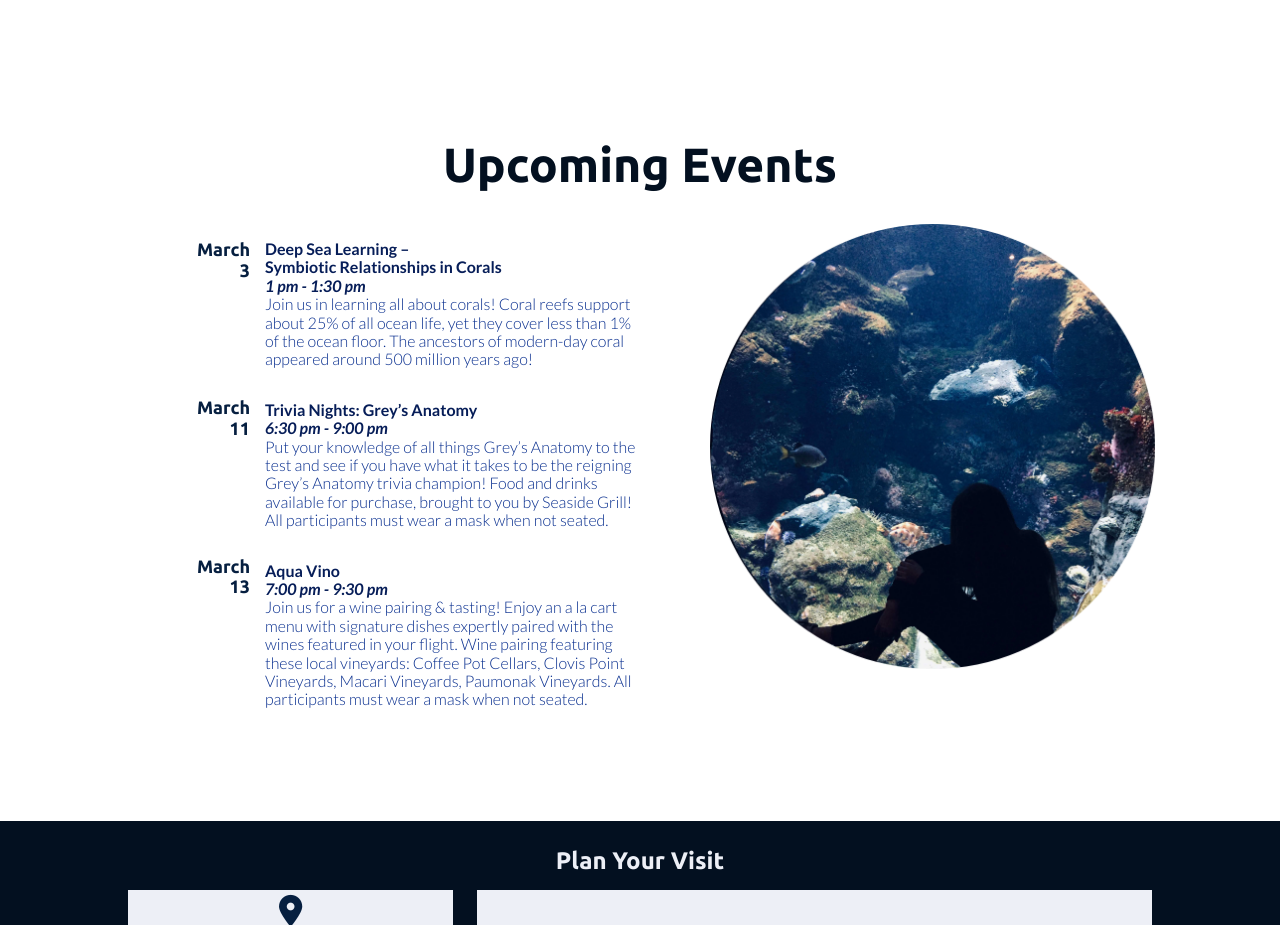
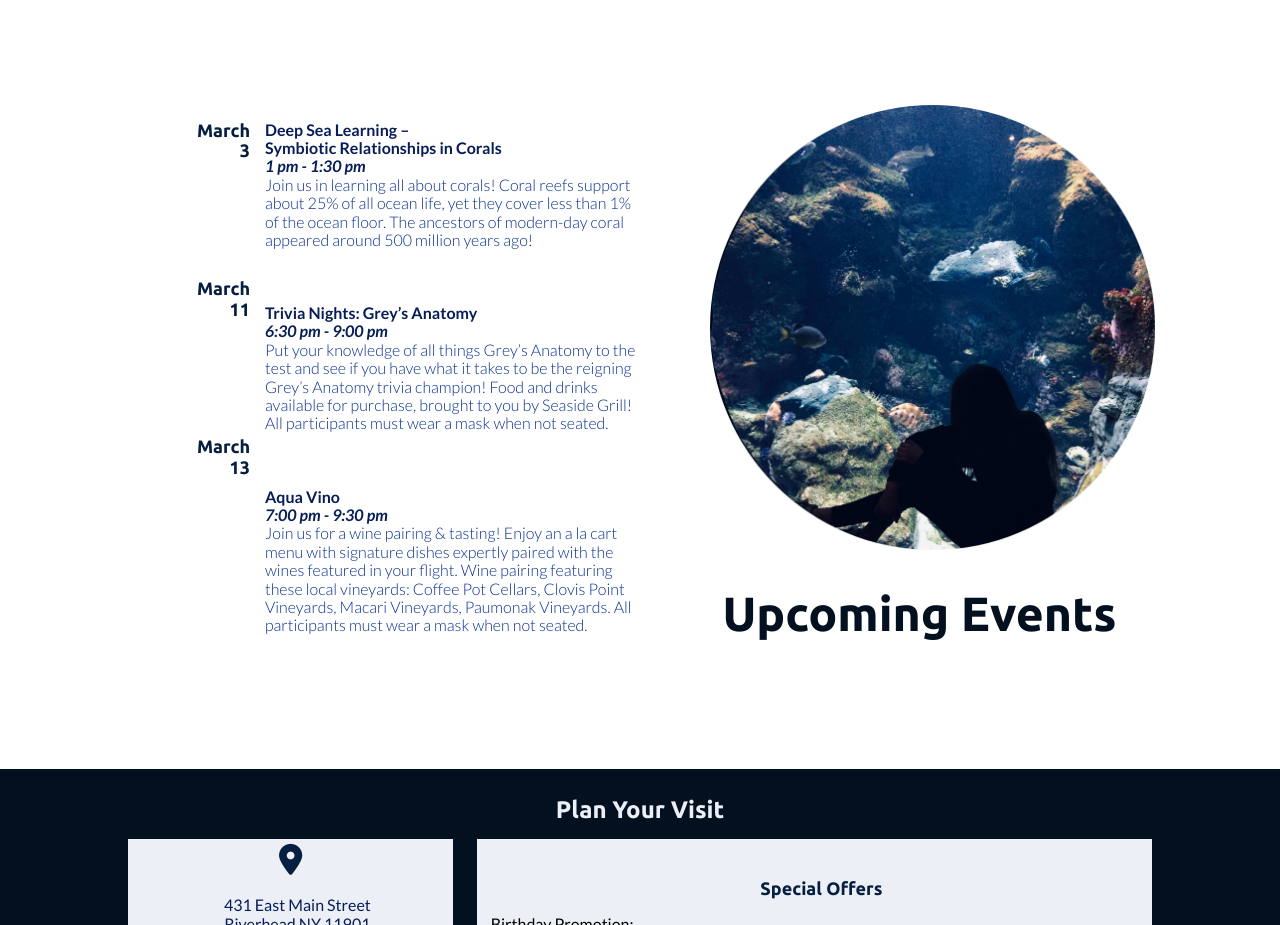
Before and after one commit to NicoleNowakowski/Nicole-Web2-Final, a plain HTML site: page deploy/index.html in a window 1280 px wide. Shown: the part 1676-2601 px from the top of the page. Drawn offline with nearby package versions, Linux system fonts and the light colour scheme.

Commit message:
trying to fix upcoming events

```diff
--- a/deploy/index.html
+++ b/deploy/index.html
@@ -109,11 +109,13 @@
                         </section>
         <section id=upcomingevents>
                                     <div>
-                                        <h1>Upcoming Events</h1>
-                                        <div>
+                                        <div id=grid>
                                             <aside id=picture>
                                                 <img src="img/upcomingevents/upcomingeventspic.png" alt="penguin">
+                                                <h1>Upcoming Events</h1>
                                             </aside>
+                                            <div></div>
+
                                             <ul id=dates>
                                                 <li>
                                                     <h2>March <br> 3</h2>
--- a/dev/scss/sections/_upcomingevents.scss
+++ b/dev/scss/sections/_upcomingevents.scss
@@ -232,6 +232,7 @@
 
         }
 
+
         #dates {
 
             grid-area: dates;
```
Also changed, not shown: 1 other file.
